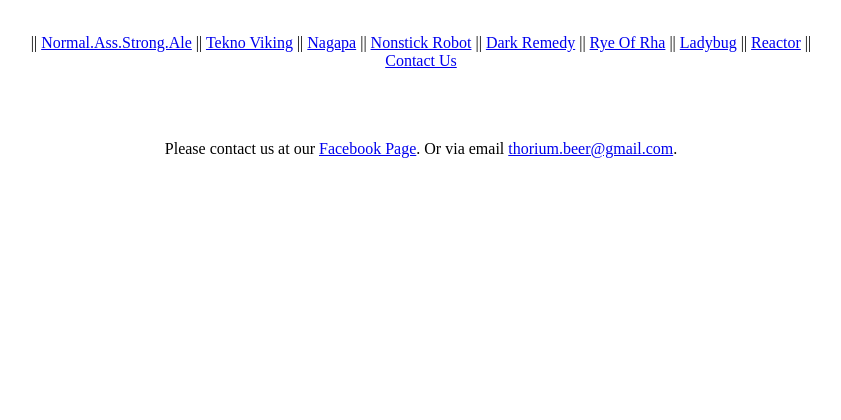
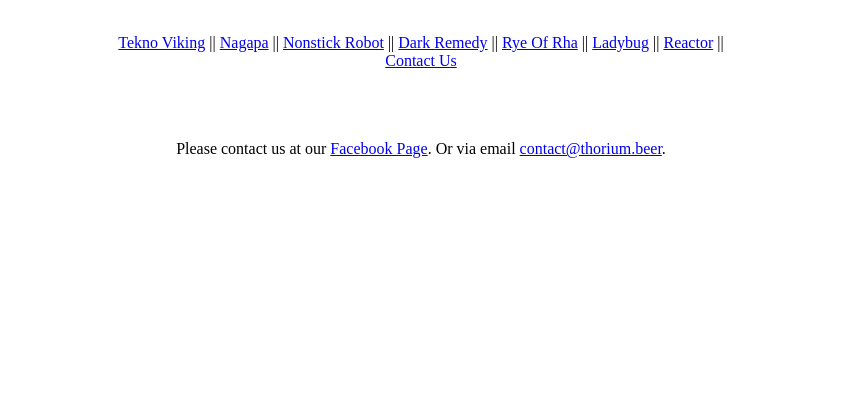
Before and after one commit to cweidenkeller/thorium.beer, a Flask app: page /contact_us in a window 1280 px wide. Shown: the part 332-752 px from the top of the page, without its empty margins (219-1060 px from the left). Run offline with Flask 2, Linux system fonts and the light colour scheme.

Commit message:
Update contact info remove NASA

```diff
--- a/thorium/templates/base.html
+++ b/thorium/templates/base.html
@@ -19,7 +19,6 @@
             <br />
             <br />
             <br />
-            || <a href="/beer/nasa">Normal.Ass.Strong.Ale</a> ||
             <a href="/beer/tekno_viking">Tekno Viking</a> ||
             <a href="/beer/nagapa">Nagapa</a> ||
             <a href="/beer/nonstickrobot">Nonstick Robot</a> ||
--- a/thorium/templates/contact_us.html
+++ b/thorium/templates/contact_us.html
@@ -3,5 +3,5 @@
 {% block content %}
 <div align="center">
     <p>Please contact us at our <a href=https://facebook.com/thorium.beer>Facebook Page</a>.
-    Or via email <a href="mailto:thorium.beer@gmail.com" target="_top">thorium.beer@gmail.com</a>.
+    Or via email <a href="mailto:contact@thorium.beer" target="_top">contact@thorium.beer</a>.
 {% endblock %}
```
